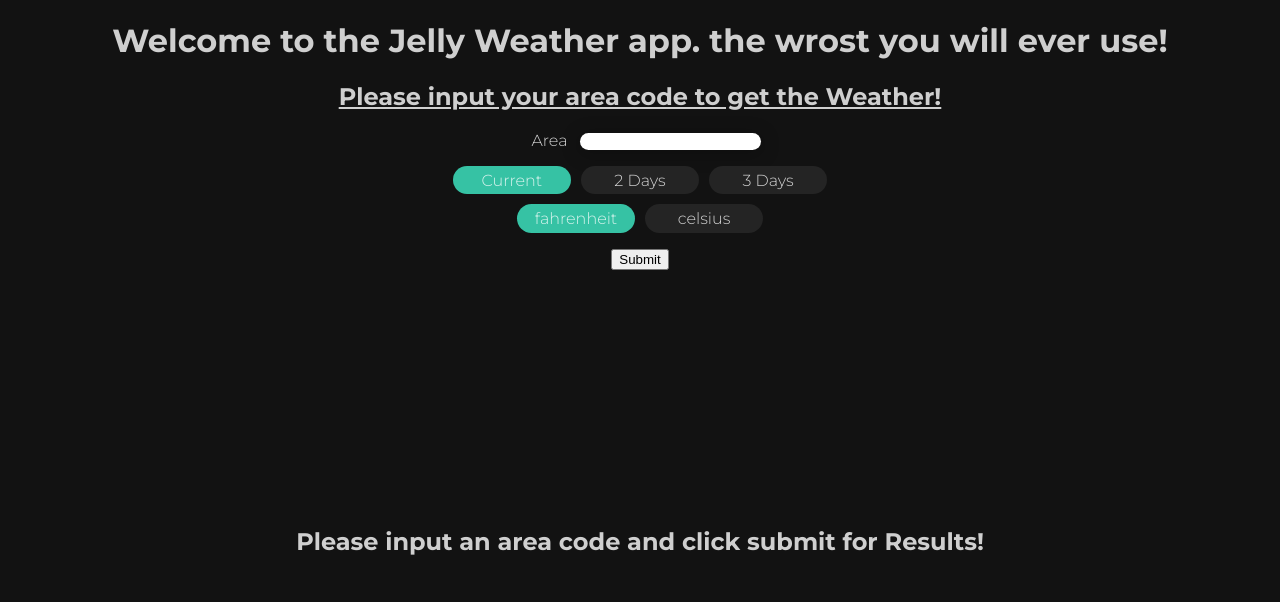
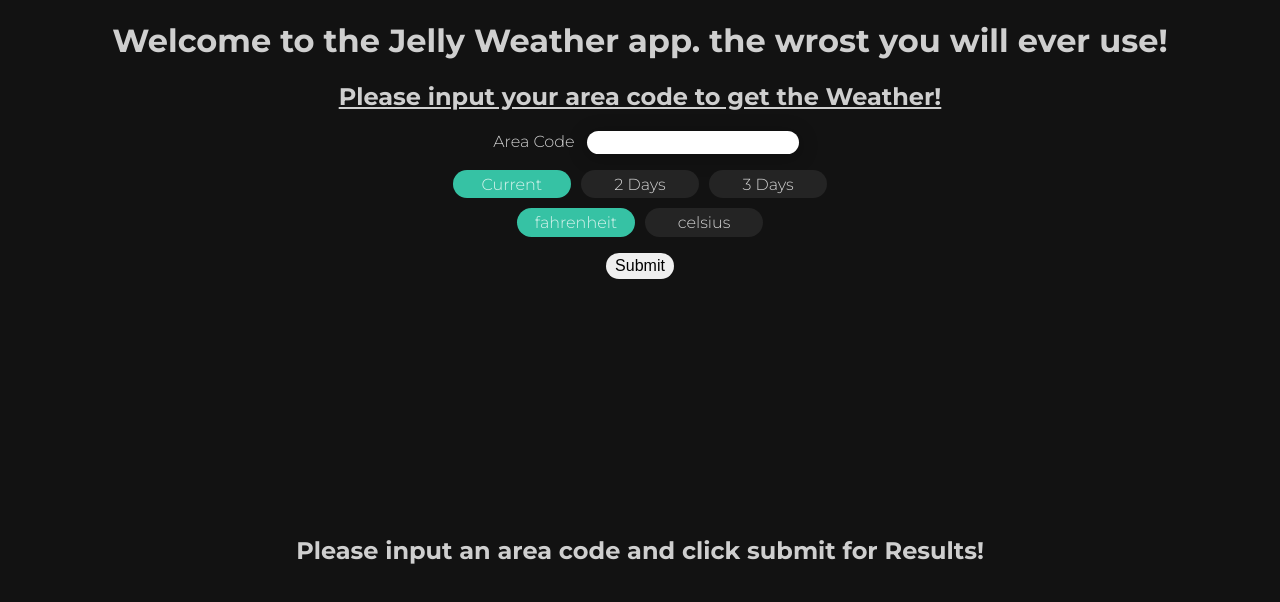
Before and after one commit to JellyHeadMade/JellysWeatherApp, a React (Create React App) app: page / in a window 1280 px wide. Shown: the top 602 px of the page. Built offline with nearby package versions, Linux system fonts and the light colour scheme.

Commit message:
added styles for both the area code input field, as well as the submit button. had an issue where trying to add the styles to the button from the form.scss was not taking, so as a temparary mesure i put the styles in the base.scss file as that took right away.

```diff
--- a/src/Components/SubComponents/areaselector.js
+++ b/src/Components/SubComponents/areaselector.js
@@ -94,7 +94,7 @@ function AreaSelector() {
     return (
         <form className='mainform' onSubmit={handleSubmit}>
             <h2 className='input-message'>Please input your area code to get the Weather!</h2>
-            <label className='area-label'>Area</label>
+            <label className='area-label'>Area Code</label>
             <input className='input-field' type="text" value={area} onChange={handleChange} />
             <div className='outer-button-wrapper'>
                 <div className='button-selector-wrapper'>
@@ -110,7 +110,7 @@ function AreaSelector() {
                         <div className='metric-count-btn-c' onClick={() => metricButtonOnClick('c')} style={{backgroundColor: '#242424', transition: '0.2s ease-in-out'}}>celsius</div>}
                 </div>
             </div>
-            <button className='submit-btn' type="submit">Submit</button>
+            <button className='submit-btn1' type="submit">Submit</button>
             {loadding ? <div className='loading-container'><div className='spinner'></div></div> : <div className='results-wrapper'>{weatherdata.forecast ? <WeatherResults metric={metric} data={weatherdata.forecast} /> : <h2 className='result-placeholder'>Please input an area code and click submit for Results!</h2>}</div>}
         </form>
     );
--- a/src/Styles/base.scss
+++ b/src/Styles/base.scss
@@ -3,3 +3,11 @@ body {
     font-family: 'Montserrat', sans-serif;
     color: rgba(255, 255, 255, 0.8);
 }
+
+button {
+    border-radius: 1em;
+    border-style: none;
+    padding: 0.3% 0.7% 0.3% 0.7%;
+    font-size: 1em;
+    cursor: pointer;
+}
--- a/src/Styles/form.scss
+++ b/src/Styles/form.scss
@@ -1,19 +1,17 @@
 .mainform {
-    // background-color: azure;
     height: 90vh;
 
     .input-message {
-        // background-color: yellow;
         text-decoration: underline;
     }
 
     .area-label {
-        // background-color: aquamarine;
         padding: 0 1% 0 1%;
     }
 
     .input-field {
-        // background-color: blue;
+        padding: 0.2%;
+        font-size: 1em;
         border-radius: 25px;
         border-style: none;
         box-shadow: 0px 3px 18px 3px rgba(0, 0, 0, 0.2);
@@ -26,7 +24,6 @@
 
         .button-selector-wrapper {
             display: grid;
-            // justify-content: space-between;
             align-items: center;
             grid-template-columns: [first-s] 1fr [forth-s] 1fr [first-e second-s] 1fr [forth-e fifth-s] 1fr [second-e third-s] 1fr [fifth-e] 1fr [third-e];
             grid-template-rows: [toprow-s] 1fr [toprow-e bottomrow-s] 1fr [bottomrow-e];
```
